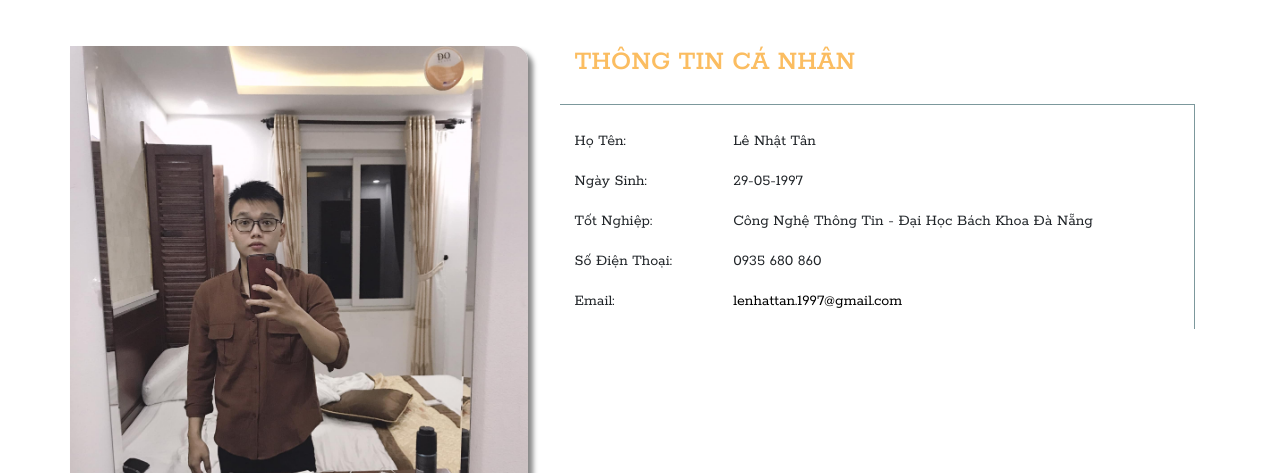
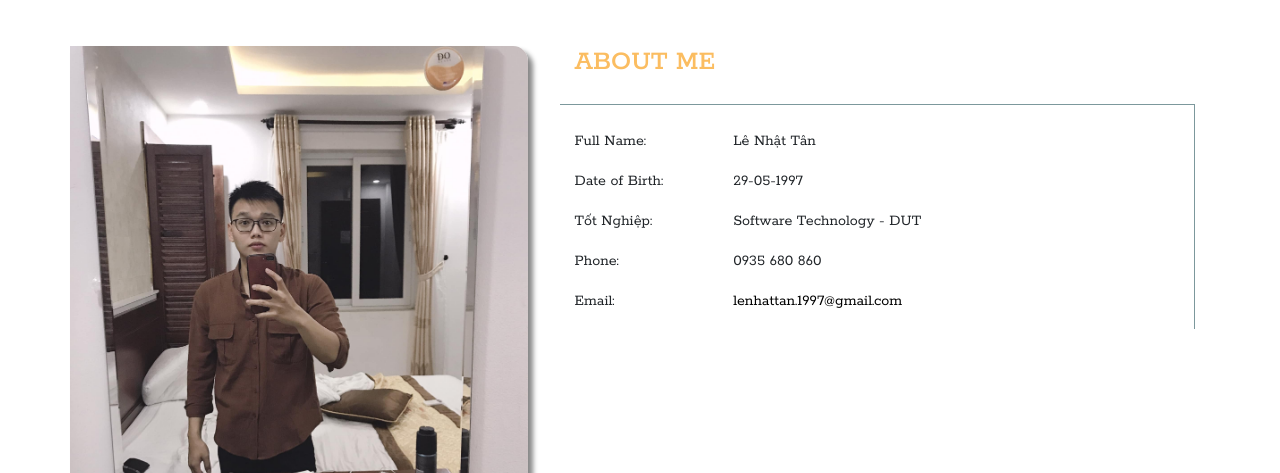
Before and after one commit to kelly-98/lenhattan-1997.github.io, a plain HTML site: page index.html in a window 1280 px wide. Shown: the part 802-1275 px from the top of the page. Drawn offline with nearby package versions, Linux system fonts and the light colour scheme.

Commit message:
update languages - english

```diff
--- a/css/index.css
+++ b/css/index.css
@@ -114,6 +114,12 @@
     }
 }
 
+@media screen and (max-width: 556px) {
+    .detail__right-educa{
+        display: none;
+    }
+}
+
 
 /* Footer */
 .footer{
--- a/index.html
+++ b/index.html
@@ -57,19 +57,19 @@
                     <img src="./img/avt.jpg" alt="avatar">
                 </div>
                 <div class="col-xl-7 col-lg-6 col-12 aboutMe__content">
-                    <h3 class="pb-3">THÔNG TIN CÁ NHÂN</h3>
+                    <h3 class="pb-3">ABOUT ME</h3>
                     <div class="row aboutMe__detail">
                         <div class="col-3">
-                            <p>Họ Tên: </p>
-                            <p>Ngày Sinh: </p>
+                            <p>Full Name: </p>
+                            <p>Date of Birth: </p>
                             <p>Tốt Nghiệp:</p>
-                            <p>Số Điện Thoại:</p>
+                            <p>Phone:</p>
                             <p>Email: </p>
                         </div>
                         <div class="col-9 detail__right">
                             <p>Lê Nhật Tân</p>
                             <p>29-05-1997</p>
-                            <p>Công Nghệ Thông Tin - Đại Học Bách Khoa Đà Nẵng</p>
+                            <p>Software Technology <span class="detail__right-educa">- DUT</span></p>
                             <p>0935 680 860</p>
                             <a href="https://mail.google.com/mail/u/0/#inbox" target="_blank">lenhattan.1997@gmail.com</a>
                         </div>
```
